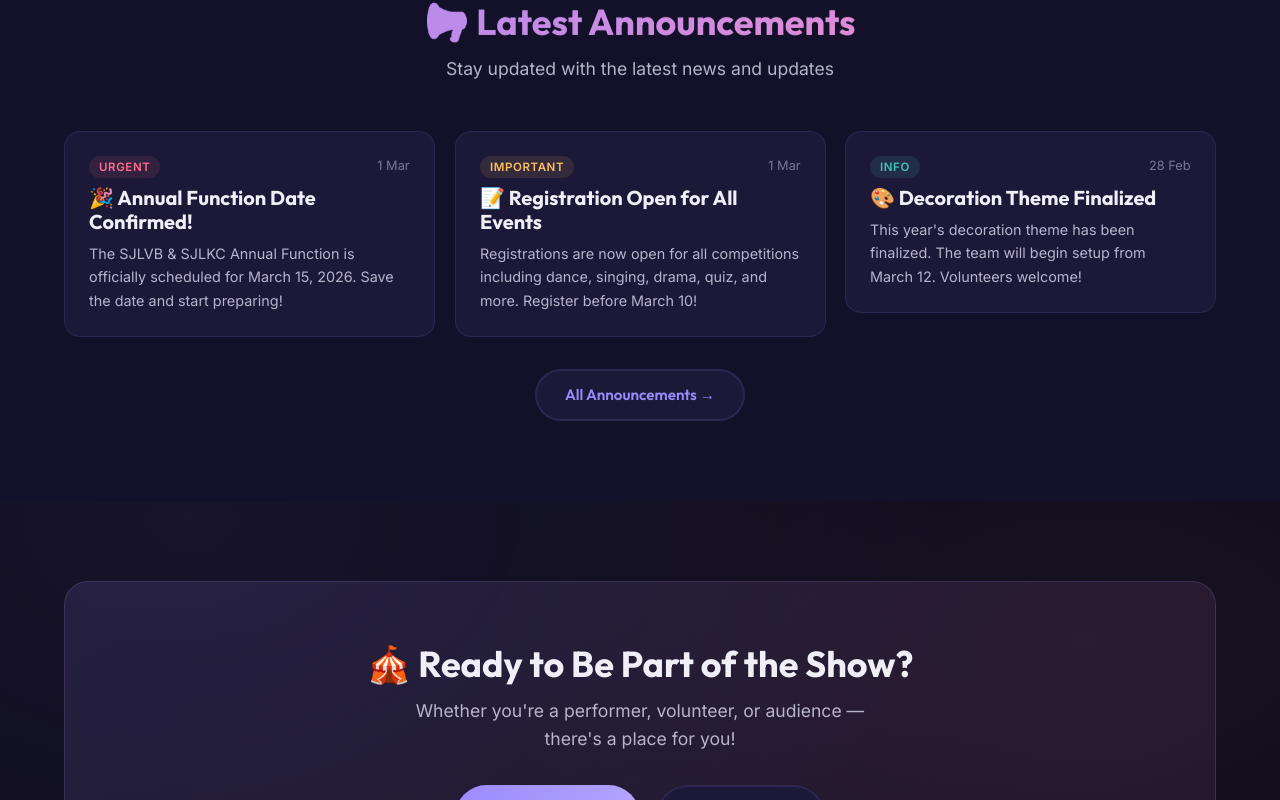
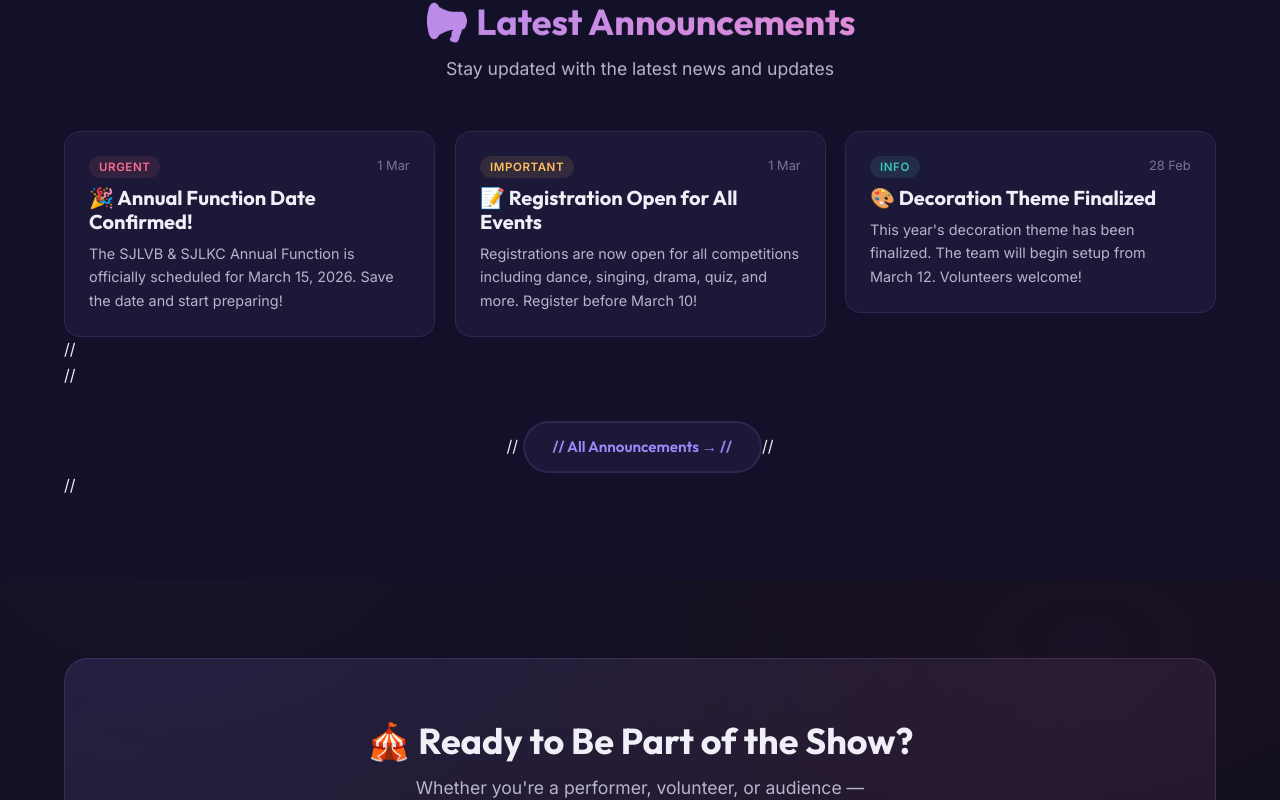
Before and after one commit to Vatsal636/sjlvb-annual-function, a Next.js app: page / in a window 1280 px wide. Shown: the part 1920-2720 px from the top of the page. Built offline with nearby package versions, Linux system fonts and the light colour scheme.

Commit message:
Comment out announcements section link
Comment out ScrollReveal component and related elements.

```diff
--- a/src/app/page.js
+++ b/src/app/page.js
@@ -186,13 +186,13 @@ export default function HomePage() {
               <p>Announcements will appear here</p>
             </div>
           )}
-          <ScrollReveal animation="fade-up" delay={300}>
-            <div style={{ textAlign: 'center', marginTop: 32 }}>
-              <Link href="/announcements" className="btn btn-secondary">
-                All Announcements →
-              </Link>
-            </div>
-          </ScrollReveal>
+          // <ScrollReveal animation="fade-up" delay={300}>
+          //   <div style={{ textAlign: 'center', marginTop: 32 }}>
+          //     <Link href="/announcements" className="btn btn-secondary">
+          //       All Announcements →
+          //     </Link>
+          //   </div>
+          // </ScrollReveal>
         </div>
       </section>
 
```
